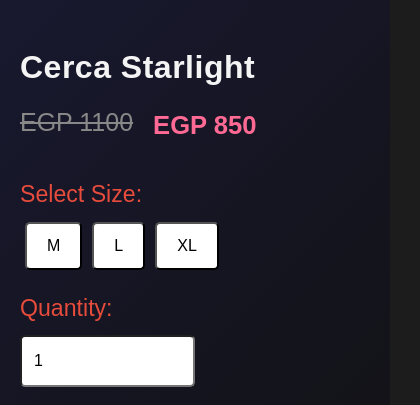
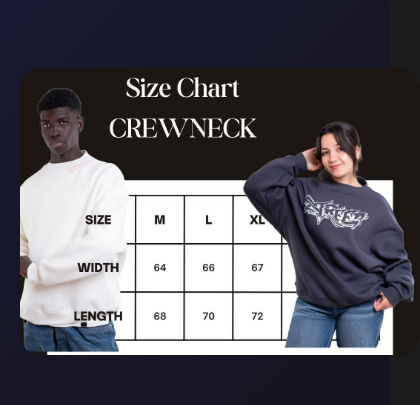
Before and after one commit to fareshossamm/Cerca-eg, a React (Create React App) app: page /product/1 in a window 390 px wide. Shown: the part 362-767 px from the top of the page, 420 px wide, since content can reach past the window. Built offline with nearby package versions, Linux system fonts and the light colour scheme; a small style sheet from the web is missing; the HTML template or start-up script is replaced by a standard one.

Commit message:
new commit

```diff
--- a/src/Component/ProductDetails.css
+++ b/src/Component/ProductDetails.css
@@ -98,9 +98,18 @@
 .actions .order-now {
   background: #ff6a95;
 }
-
+.sizes-img{
+  max-width: 500px;
+  margin-top: 50px;
+  border-radius: 20px;
+}
 /* Responsive Styles */
 @media (max-width: 768px) {
+  .sizes-img{
+    max-width: 400px;
+    margin-top: 50px;
+    border-radius: 20px;
+  }
   .product-details {
     flex-direction: column;
     padding: 100px 20px;
--- a/src/Component/ProductDetails.js
+++ b/src/Component/ProductDetails.js
@@ -12,6 +12,8 @@
 import img8 from './IMGS/blue4.webp';
 import img9 from './IMGS/gray double.webp';
 import img10 from './IMGS/gray1.webp';
+import img11 from './IMGS/photo_2025-01-06_09-58-46.jpg';
+
 const productsData = [
   {
     id: 1,
@@ -251,8 +253,12 @@
         <div className="actions">
           <button className='order-now' onClick={handleOrderNow}>Order Now</button>
           <button className='order-whatsapp' onClick={handleOrderOnWhatsApp}>Order on WhatsApp</button>
+
         </div>
+
       </div>
+      <img src={img11} alt="Additional Product" className="sizes-img" />
+
     </div>
   );
 }
--- a/src/Component/Products.js
+++ b/src/Component/Products.js
@@ -13,7 +13,6 @@
 import img8 from './IMGS/blue4.webp';
 import img9 from './IMGS/gray double.webp';
 import img10 from './IMGS/gray1.webp';
-import img11 from './IMGS/photo_2025-01-06_09-58-46.jpg';
 
 const productsData = [
   { id: 7, name: 'White Slogan', type: 'Print', oldPrice: 'EGP 1000', price: 'EGP 750', img: img7 },
@@ -41,7 +40,6 @@
 
   return (
     <div className="products-section">
-      <img src={img11} alt="Additional Product" className="sizes-img" />
 
       <h2 className="products-title" data-aos="fade-down">Our Collection</h2>
 
```
